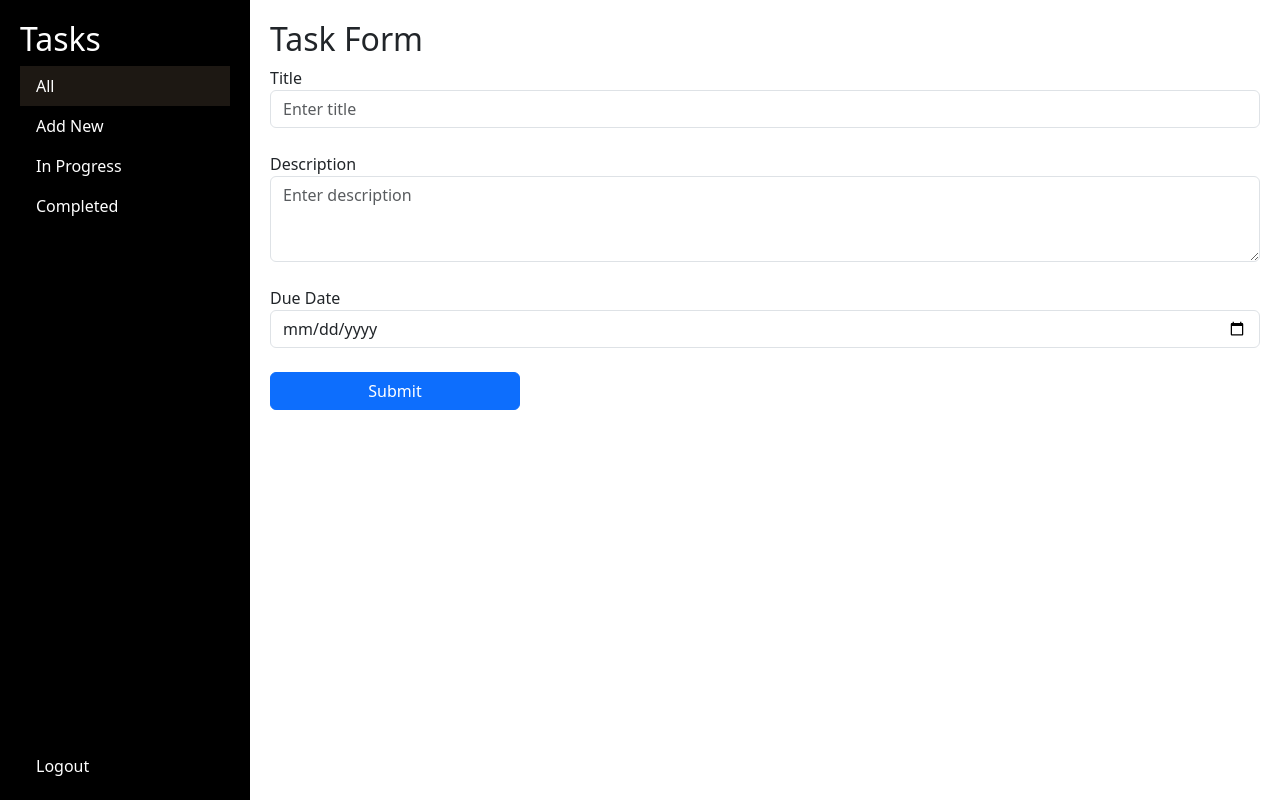
After one commit to ANEVY/Todo-app-using-django, a Django app: template templates/tasks/new.html in a window 1280 px wide. The commit adds this page. Run offline with Django 4.2, Linux system fonts and the light colour scheme; the template is opened without the code that fills it, so the values that code supplies are empty; some libraries are stand-ins or nearby versions.

```diff
--- a/tasks/urls.py
+++ b/tasks/urls.py
@@ -2,6 +2,8 @@ from django.urls import path
 
 from . import views
 urlpatterns = [
-    path("", views.index, name="tasks"),
-    path("<id>",views.view_task, name="view_task")
+    path("/", views.index, name="tasks"),
+    path("/add-task", views.create_task, name="add_task"),
+    path("/<id>",views.view_task, name="view_task"),
+
 ]
--- a/tasks/views.py
+++ b/tasks/views.py
@@ -13,6 +13,10 @@ def index(request):
 
 def view_task(request):
     return render(request, "tasks/view.html")
+
+
+def create_task(request):
+    return render(request, "tasks/new.html")
 
 
 def home_page(request):
--- a/templates/tasks/dashboard.html
+++ b/templates/tasks/dashboard.html
@@ -24,7 +24,7 @@
                         <li class="nav-item active">
                             <a class="nav-link text-white" href="#">All</a>
                         </li>
-                        <li class="nav-item active">
+                        <li class="nav-item">
                             <a class="nav-link text-white" href="#">Add New</a>
                         </li>
                         <li class="nav-item">
--- a/templates/tasks/index.html
+++ b/templates/tasks/index.html
@@ -10,7 +10,7 @@
         </select>
         <button class="btn btn-primary ml-2 ">Apply</button>
     </div>
-    <a class="btn btn-success w-250">Add New</a>
+    <a class="btn btn-success w-250" href="{% url 'add_task' %}">Add New</a>
 </div>
 
 <table class="table table-bordered">
--- /dev/null
+++ b/templates/tasks/new.html
@@ -0,0 +1,19 @@
+{% extends "tasks/dashboard.html" %}
+{% block content %}
+<h2>Task Form</h2>
+<form>
+    <div class="form-group mb-4">
+        <label for="title">Title</label>
+        <input type="text" class="form-control" id="title" placeholder="Enter title">
+    </div>
+    <div class="form-group mb-4">
+        <label for="description">Description</label>
+        <textarea class="form-control" id="description" rows="3" placeholder="Enter description"></textarea>
+    </div>
+    <div class="form-group mb-4">
+        <label for="due_date">Due Date</label>
+        <input type="date" class="form-control" id="due_date">
+    </div>
+    <button type="submit" class="btn btn-primary w-250">Submit</button>
+</form>
+{% endblock %}
--- a/todo/urls.py
+++ b/todo/urls.py
@@ -22,7 +22,7 @@ from tasks import views as tasks_views
 
 urlpatterns = [
                   path("admin/", admin.site.urls),
-                  path("tasks/", include("tasks.urls")),
+                  path("tasks", include("tasks.urls")),
                   path("", tasks_views.home_page, name="home"),
                   path("login",tasks_views.login_page, name="login"),
                   path("register",tasks_views.register_page, name="register"),
```
Also changed, not shown: 1 other file.
